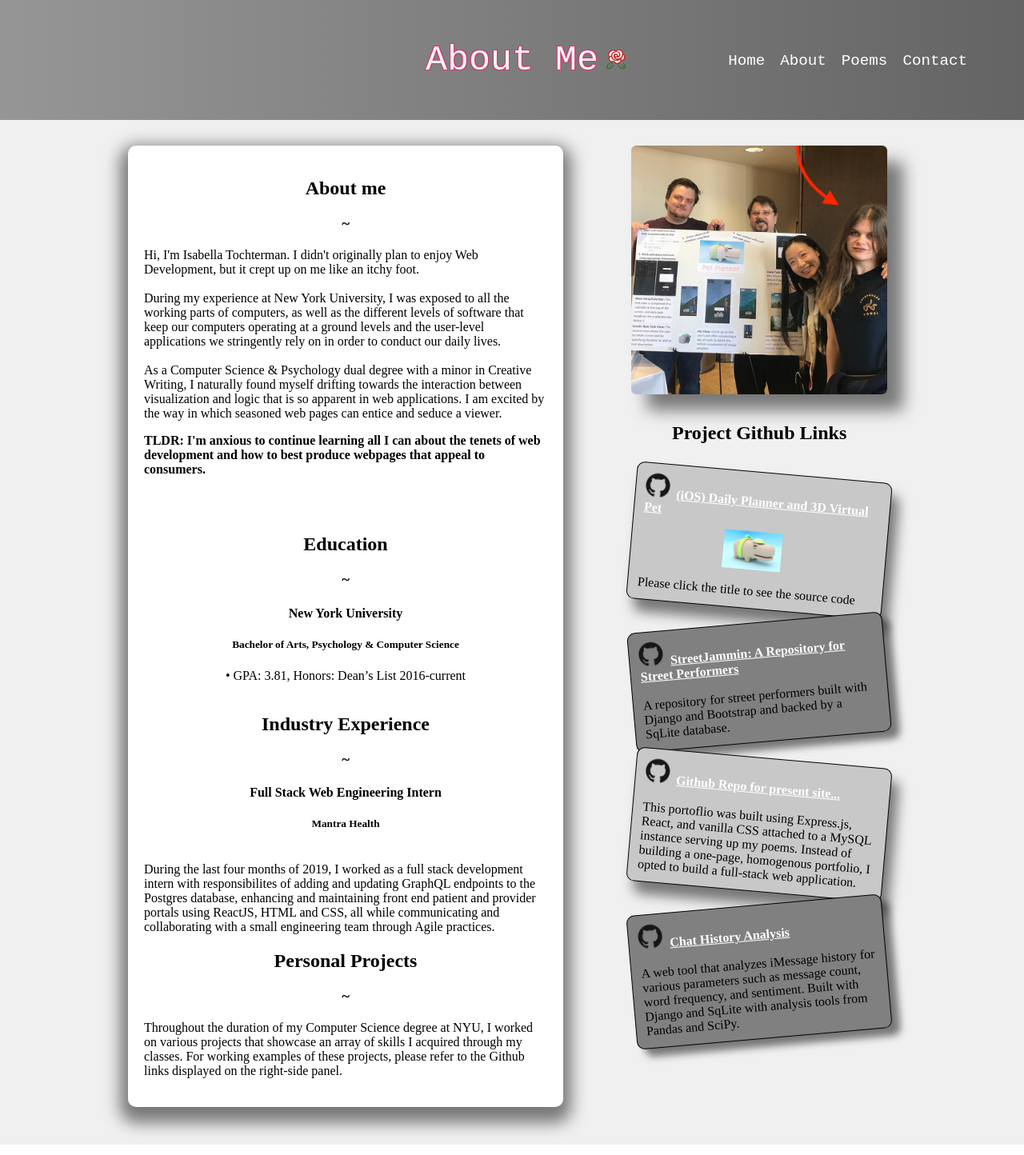
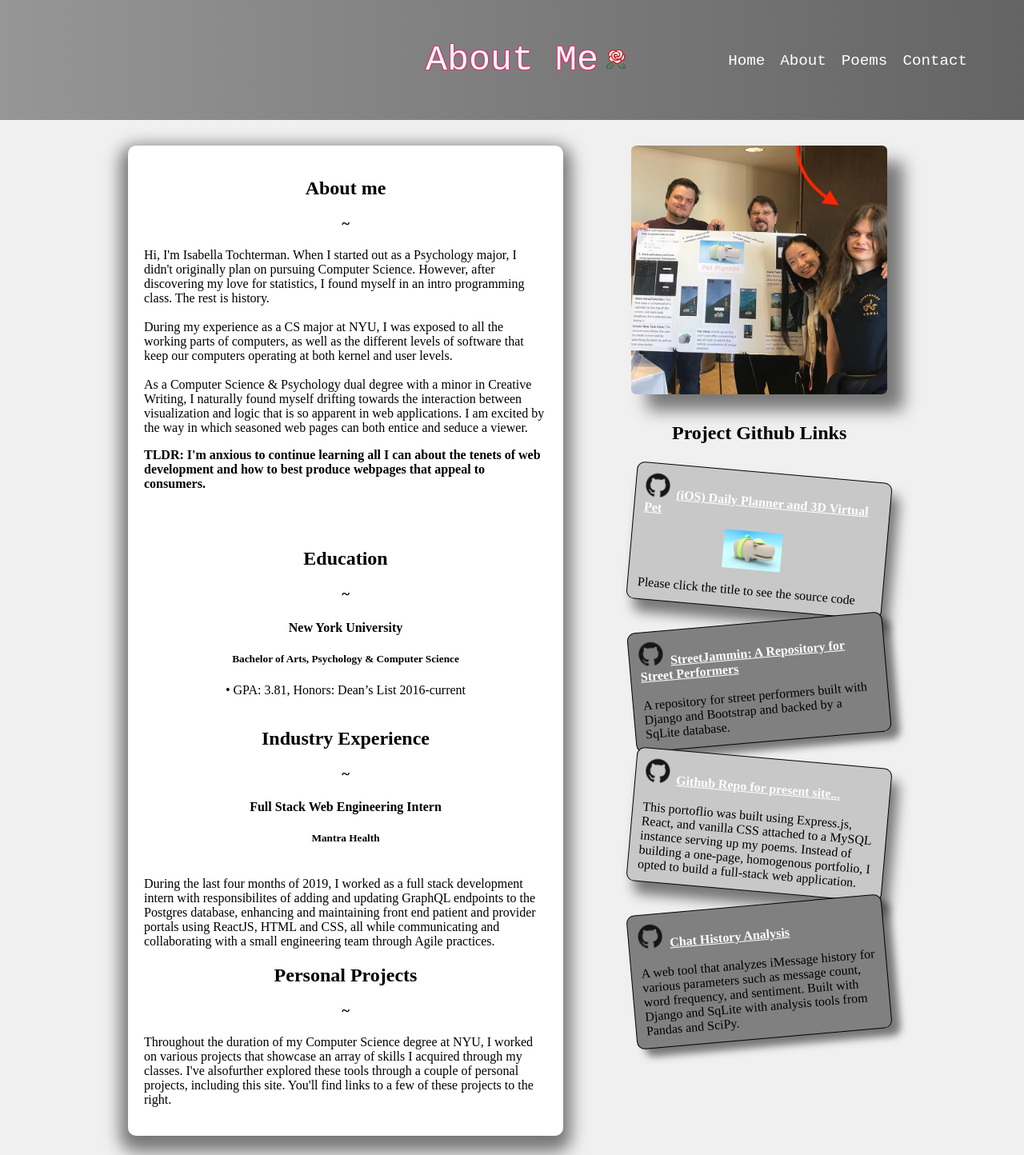
Before and after one commit to itochterman/portfolio, a React (Create React App) app: page /about in a window 1280 px wide. Shown: the top 1444 px of the page at 80% size. Built offline with nearby package versions, Linux system fonts and the light colour scheme.

Commit message:
add new poem

```diff
--- a/src/components/About.js
+++ b/src/components/About.js
@@ -101,20 +101,21 @@ class About extends React.Component {
               <h2>About me</h2>
               <h3>~</h3>
               <p style={{ textAlign: "left" }}>
-                Hi, I'm Isabella Tochterman. I didn't originally plan to enjoy
-                Web Development, but it crept up on me like an itchy foot.
+                Hi, I'm Isabella Tochterman. When I started out as a Psychology
+                major, I didn't originally plan on pursuing Computer Science.
+                However, after discovering my love for statistics, I found
+                myself in an intro programming class. The rest is history.
                 <br /> <br />
-                During my experience at New York University, I was exposed to
-                all the working parts of computers, as well as the different
-                levels of software that keep our computers operating at a ground
-                levels and the user-level applications we stringently rely on in
-                order to conduct our daily lives.
+                During my experience as a CS major at NYU, I was exposed to all
+                the working parts of computers, as well as the different levels
+                of software that keep our computers operating at both kernel and
+                user levels.
                 <br /> <br />
                 As a Computer Science & Psychology dual degree with a minor in
                 Creative Writing, I naturally found myself drifting towards the
                 interaction between visualization and logic that is so apparent
                 in web applications. I am excited by the way in which seasoned
-                web pages can entice and seduce a viewer.
+                web pages can both entice and seduce a viewer.
                 <p style={{ fontWeight: "bolder" }}>
                   TLDR: I'm anxious to continue learning all I can about the
                   tenets of web development and how to best produce webpages
@@ -151,9 +152,9 @@ class About extends React.Component {
               <p style={{ textAlign: "left" }}>
                 Throughout the duration of my Computer Science degree at NYU, I
                 worked on various projects that showcase an array of skills I
-                acquired through my classes. For working examples of these
-                projects, please refer to the Github links displayed on the
-                right-side panel.
+                acquired through my classes. I've alsofurther explored these
+                tools through a couple of personal projects, including this
+                site. You'll find links to a few of these projects to the right.
               </p>
             </div>
           </div>
```
Also changed, not shown: public/poems/do-these-count.txt (added).
